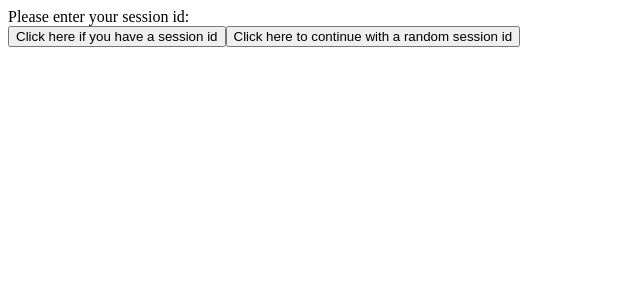
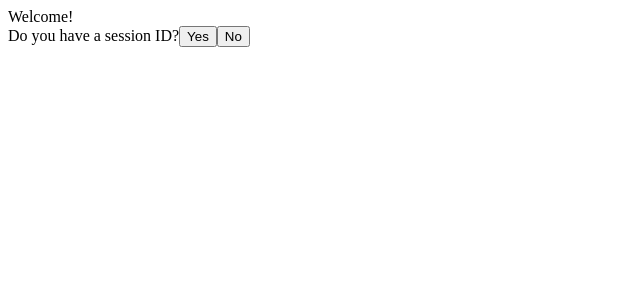
Before and after one commit to AldosAC/Up-Next, a React app: page / in a window 1280 px wide. Shown: the top 300 px of the page, without its empty margins (0-640 px from the left). Built offline with nearby package versions, Linux system fonts and the light colour scheme.

Commit message:
Adds Main and AddGroups components

```diff
--- a/src/components/App.jsx
+++ b/src/components/App.jsx
@@ -1,20 +1,22 @@
 import React, { useState } from "react";
 import Session from "./Session.jsx";
+import Main from "./Main.jsx";
 
 const App = (props) => {
   const [session, setSession] = useState(null);
 
+
   if (!session) {
     return (
       <div className="main-container">
-        Please enter your session id:
+        <span>Welcome!</span>
         <Session setSession={setSession} />
       </div>
     )
   } else {
     return (
       <div className="main-container">
-        React loaded successfully!
+        <Main session={session} />
       </div>
     )
   }
--- /dev/null
+++ b/src/components/Main.jsx
@@ -0,0 +1,19 @@
+import React, { useState } from "react";
+
+const Main = (props) => {
+  const { session } = props;
+  const [groups, setGroups] = useState([]);
+
+  return (
+    <div className="main">
+      <div className="main-session-id">
+        Session ID: {session}
+      </div>
+      <div>
+        <button className="btn-up-next" >Up Next!</button>
+      </div>
+    </div>
+  )
+}
+
+export default Main;
--- a/src/components/Session.jsx
+++ b/src/components/Session.jsx
@@ -24,24 +24,27 @@ const Session = (props) => {
   if (hasSession) {
     return (
       <form className="session">
-        <span>Enter your 4 digit session ID.</span>
+        <span>Enter your 4 digit session ID</span>
         <input
           className="session-input"
           value={inputValue}
           onChange={onChangeHandler}
         >
         </input>
-        <button onClick={submitSessionHandler} >Continue</button>
+        <button className="btn-submit-session" onClick={submitSessionHandler} >
+          Submit
+        </button>
       </form>
     )
   } else {
     return (
       <div>
-        <button className="existing-session-btn" onClick={existingSessionHandler}>
-          Click here if you have a session id
+        Do you have a session ID?
+        <button className="btn-existing-session" onClick={existingSessionHandler}>
+          Yes
         </button>
-        <button className="new-session-btn" onClick={newSessionHandler}>
-          Click here to continue with a random session id
+        <button className="btn-new-session" onClick={newSessionHandler}>
+          No
         </button>
       </div>
     );
```
Also changed, not shown: src/components/AddGroups.jsx (added, +20 -0 lines).
